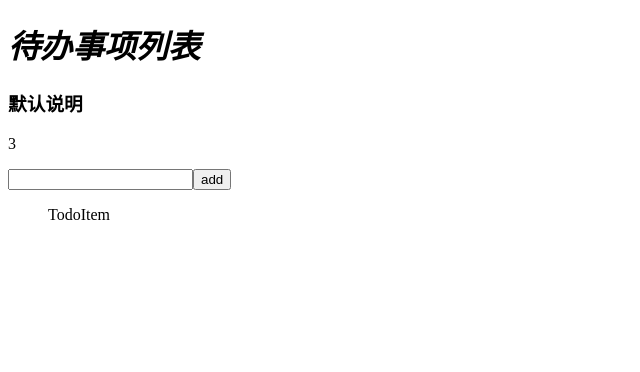
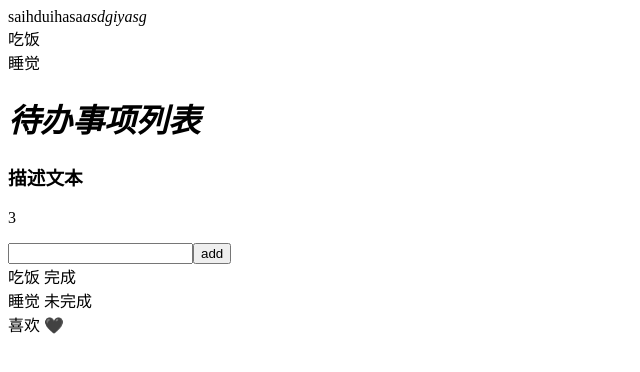
Before and after one commit to fuzeisgod/react-demo, a React (Create React App) app: page / in a window 1280 px wide. Shown: the top 372 px of the page, without its empty margins (0-640 px from the left). Built offline with nearby package versions, Linux system fonts and the light colour scheme.

Commit message:
react中修改数据的两种方式

```diff
--- a/src/App.js
+++ b/src/App.js
@@ -3,20 +3,57 @@ import React, { Component, Fragment } from 'react'
 import {
     TodoHeader,
     TodoInput,
-    TodoList
+    TodoList,
+    Like
 } from './components'
 
 export default class App extends Component {
+    // 第一种定义组件内部数据的方式
+    // state = {
+    //     title: '待办事项列表1'
+    // }
+
+    // 第二种定义组件内部数据的方式，state是类组件独有的。
+    constructor() {
+        // 继承类中的构造函数必须调用 `super（...）`，(!)并且在使用 `this` 之前执行它。
+        super()
+        this.state = {
+            title: '待办事项列表',
+            desc: '描述文本',
+            article: '<div>saihduihasa<i>asdgiyasg</i></div>',
+            todos: [{
+                id: 1,
+                title: '吃饭',
+                isCompleted: true
+            }, {
+                id: 2,
+                title: '睡觉',
+                isCompleted: false
+            }]
+        }
+    }
+
     render() {
         return (
             // jsx 语法只能有一个根标签，react提供了一个Fragment标签表示空标签（需要先引入）
             // 也可以使用空标签<></>来作为根标签
             <Fragment>
-                <TodoHeader x={1} y={2}>
-                    <i>待办事项列表</i>
+                {/* dangerouslySetInnerHTML可以直接在 React 中设置 HTML */}
+                {/* 当你想设置 dangerouslySetInnerHTML 时，需要向其传递包含 key 为 __html 的对象 */}
+                {/* 第一层花括号指内部包含的是一个javascript对象，第二层花括号指该对象 */}
+                <div dangerouslySetInnerHTML={{ __html: this.state.article }}></div>
+
+                {
+                    this.state.todos.map(todo => {
+                        return <div key={todo.id}>{todo.title}</div>
+                    })
+                }
+                <TodoHeader desc={this.state.desc} x={1} y={2}>
+                    <i>{this.state.title}</i>
                 </TodoHeader>
                 <TodoInput btnText="add" />
-                <TodoList />
+                <TodoList todos={this.state.todos} />
+                <Like />
             </Fragment>
         )
     }
--- /dev/null
+++ b/src/components/Like/index.js
@@ -0,0 +1,41 @@
+import React, { Component } from 'react'
+
+export default class Like extends Component {
+    constructor() {
+        super()
+        this.state = {
+            isLiked: false
+        }
+    }
+    handleLikeClick = () => {
+        // react 中修改 state 中的数据要用 setState 方法。
+
+        // setState接受两种类型参数，第一种是一个对象：
+        // this.setState({
+        //     isLiked: !this.state.isLiked
+        // })
+
+        // 第二种是一个方法，去 return 一个对象，该方法接受一个参数，表示上一状态的state对象
+        // setState 是一个异步方法
+        this.setState((prevState) => {
+            console.log(prevState)
+            return {
+                isLiked: !prevState.isLiked
+            }
+        }, () => {
+            // 由于 setState是异步的，如果想要获取到最新的 state，应该在这个回调里获取
+            console.log(this.state.isLiked)
+        })
+    }
+    render() {
+        return (
+            <div>
+                <span onClick={this.handleLikeClick}>
+                    {
+                        this.state.isLiked ? '取消 💗' : '喜欢 🖤'
+                    }
+                </span>
+            </div>
+        )
+    }
+}
--- a/src/components/TodoHeader/index.js
+++ b/src/components/TodoHeader/index.js
@@ -2,7 +2,6 @@ import React from 'react'
 import PropTypes from 'prop-types'
 
 export default function TodoHeader(props) {
-    console.log(props)
     return (
         <>
             <h1>
--- a/src/components/TodoList/TodoItem/index.js
+++ b/src/components/TodoList/TodoItem/index.js
@@ -4,7 +4,7 @@ export default class TodoItem extends Component {
     render() {
         return (
             <div>
-                TodoItem
+                {this.props.title} {this.props.isCompleted ? '完成' : '未完成'}
             </div>
         )
     }
--- a/src/components/TodoList/index.js
+++ b/src/components/TodoList/index.js
@@ -4,9 +4,26 @@ import TodoItem from './TodoItem'
 export default class TodoList extends Component {
     render() {
         return (
-            <ul>
-                <TodoItem />
-            </ul>
+            <div>
+                {
+                    this.props.todos.map(todo => {
+                        console.log(todo)
+                        return (
+                            // <TodoItem key={todo.id}
+                            //     id={todo.id}
+                            //     title={todo.title}
+                            //     isCompleted={todo.isCompleted}
+                            // />
+                            <TodoItem
+                                key={todo.id}
+                                // ES6/ES2015 委员会设计扩展运算符时，只设计把它用在数组上。它能在对象字面量（例如我们的 props 对象）上使用，归功于 React 扩展了标准著作权归作者所有。
+                                // 这里是react扩展的ES6的语法，可以扩展传入的props对象，并在解析JSX语法时拆解为[key]=[value]的形式
+                                {...todo}
+                            />
+                        )
+                    })
+                }
+            </div>
         )
     }
 }
--- a/src/components/index.js
+++ b/src/components/index.js
@@ -2,11 +2,13 @@
 import TodoHeader from './TodoHeader'
 import TodoInput from './TodoInput'
 import TodoList from './TodoList'
+import Like from './Like'
 
 export {
     TodoHeader,
     TodoInput,
-    TodoList
+    TodoList,
+    Like
 }
 
 
```
